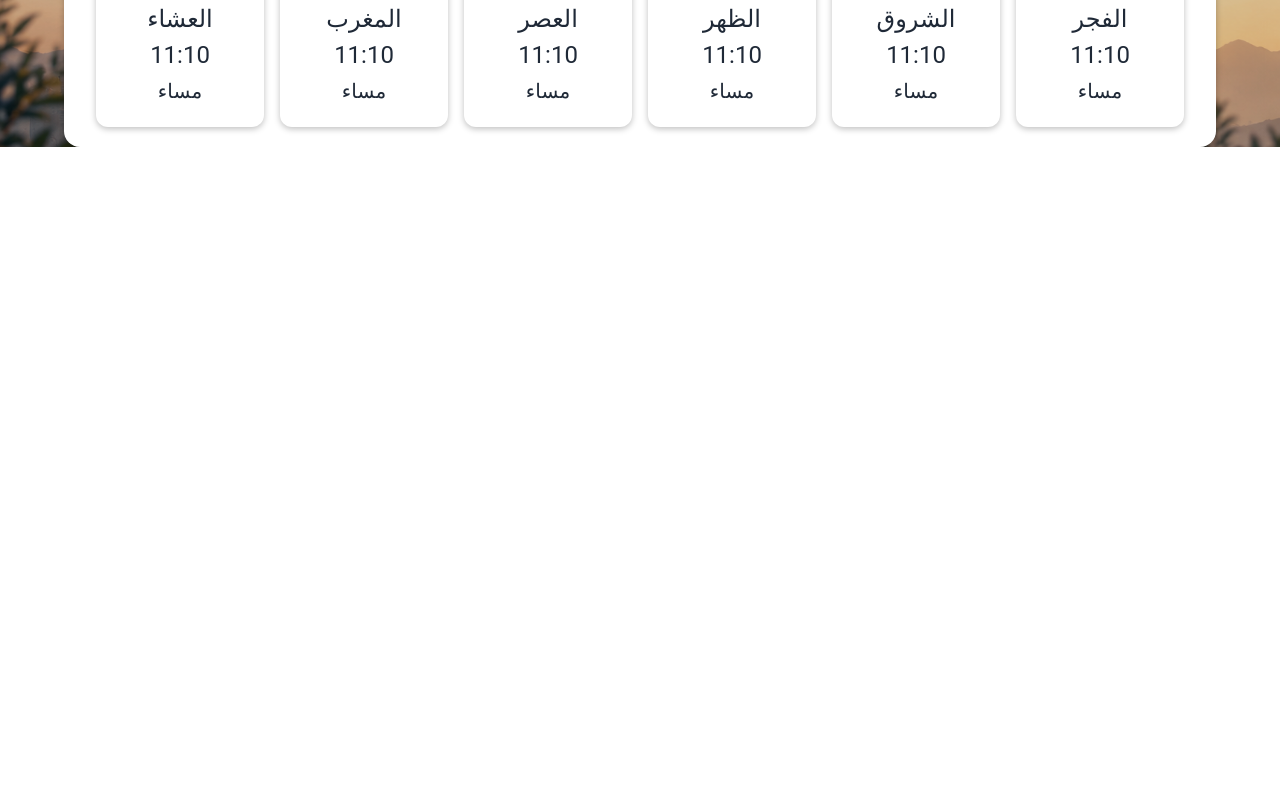
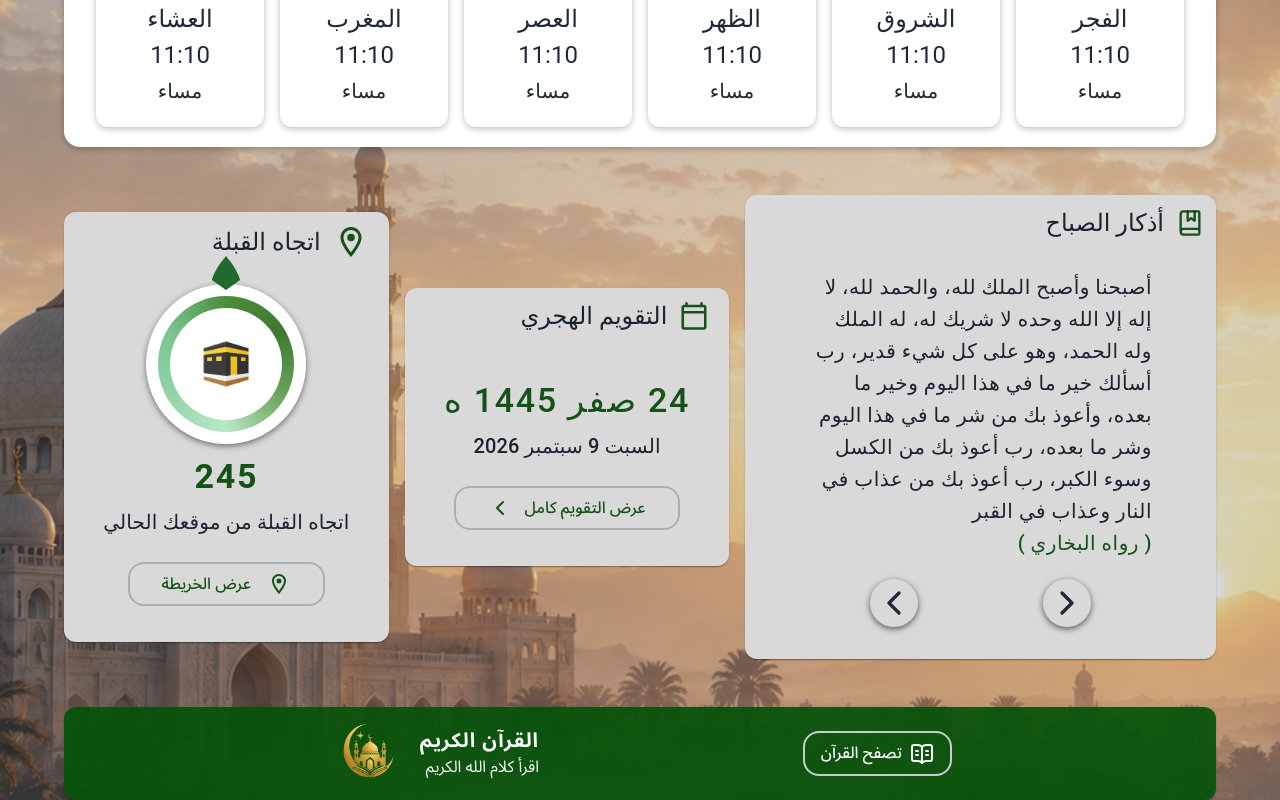
Before and after one commit to TahaAl-Qalyubiy/islamic-companion, a React (Vite) app: page / in a window 1280 px wide. Shown: the part 511-1311 px from the top of the page. Before the commit the page ends 800 px from the top, so only its background shows below. Built offline with nearby package versions, Linux system fonts and the light colour scheme.

Commit message:
Finish UI  Home Page

```diff
--- a/src/components/HeaderBar.jsx
+++ b/src/components/HeaderBar.jsx
@@ -60,7 +60,7 @@ export default function Header() {
 				</div>
 
 				{/* Desktop Navigation */}
-				<nav className="hidden items-center gap-2 lg:flex">
+				<nav className="hidden items-center  lg:flex">
 					{navLinks.map((item) => {
 						const Icon = item.icon;
 
--- /dev/null
+++ b/src/components/HeroSection .jsx
@@ -0,0 +1,126 @@
+import React from "react";
+import Grid from "@mui/material/Grid";
+import Paper from "@mui/material/Paper";
+import LocationOnOutlinedIcon from "@mui/icons-material/LocationOnOutlined";
+import Typography from "@mui/material/Typography";
+import CalendarTodayOutlinedIcon from "@mui/icons-material/CalendarTodayOutlined";
+import { BookMarked, ChevronRight, ChevronLeft } from "lucide-react";
+
+function HeroSection() {
+	return (
+		<Grid container spacing={2} className="py-12">
+			<Grid size={{ xs: 12, md: 5 }} className="my-auto">
+				<Paper className="text-center rounded-xl! py-3 bg-(--surface)! text-(--text)!">
+					<div className="flex gap-3 items-center px-3 ">
+						<BookMarked className="text-(--primary)" size={28} />
+						<Typography variant="h5">أذكار الصباح</Typography>
+					</div>
+					<div className="pt-8 px-16 text-start">
+						<Typography variant="h6" className=" tracking-wide!">
+							أصبحنا وأصبح الملك لله، والحمد لله، لا إله إلا الله وحده لا شريك
+							له، له الملك وله الحمد، وهو على كل شيء قدير، رب أسألك خير ما في
+							هذا اليوم وخير ما بعده، وأعوذ بك من شر ما في هذا اليوم وشر ما
+							بعده، رب أعوذ بك من الكسل وسوء الكبر، رب أعوذ بك من عذاب في النار
+							وعذاب في القبر
+						</Typography>
+						<Typography
+							variant="h6"
+							className="text-(--primary) tracking-wide!"
+						>
+							( رواه البخاري )
+						</Typography>
+					</div>
+					<div className="flex justify-evenly py-5">
+						<button className="cursor-pointer rounded-full p-1 shadow-[0_2px_6px_rgba(0,0,0,0.6)] z-10">
+							<ChevronRight size={40} />
+						</button>
+						<button className="cursor-pointer rounded-full p-1 shadow-[0_2px_6px_rgba(0,0,0,0.6)] z-10">
+							<ChevronLeft size={40} />
+						</button>
+					</div>
+				</Paper>
+			</Grid>
+			<Grid size={{ xs: 12, md: 3.5 }} className="my-auto">
+				<Paper className="text-center rounded-xl! py-3 bg-(--surface)! text-(--text)!">
+					<div className="flex gap-3 items-center px-5 ">
+						<CalendarTodayOutlinedIcon className="text-(--primary)! text-3xl!" />
+						<Typography variant="h5">التقويم الهجري </Typography>
+					</div>
+					<div>
+						<Typography
+							variant="h4"
+							className="text-(--primary) font-medium! tracking-wider! pt-12 pb-2"
+						>
+							24 صفر 1445 ه
+						</Typography>
+						<Typography variant="h6"> السبت 9 سبتمبر 2026</Typography>
+					</div>
+					<button className="cursor-pointer z-10 text-center  px-8 py-2 my-6 border-2 border-(--border) rounded-2xl text-(--primary)">
+						<span className="pl-3 font-medium"> عرض التقويم كامل</span>
+						<ChevronLeft className="inline" />
+					</button>
+				</Paper>
+			</Grid>
+			<Grid size={{ xs: 12, md: 3.5 }} className="my-auto">
+				<Paper className="text-center rounded-xl! py-3 bg-(--surface)! text-(--text)!">
+					<div className="flex gap-3 items-center px-5">
+						<LocationOnOutlinedIcon className="text-(--primary)! text-4xl!" />
+						<Typography variant="h5">اتجاه القبلة </Typography>
+					</div>
+					<div className="flex justify-around  lg:flex-col-reverse">
+						<div>
+							<div>
+								<Typography
+									variant="h4"
+									className="text-(--primary) font-bold! tracking-wider! pt-12 lg:pt-3 pb-2 text-end lg:text-center"
+								>
+									245
+								</Typography>
+								<Typography variant="h6">
+									اتجاه القبلة من موقعك الحالي
+								</Typography>
+							</div>
+							<button className="cursor-pointer z-20 text-center  px-8 py-2 my-6 border-2 border-(--border) rounded-2xl text-(--primary)">
+								<LocationOnOutlinedIcon />
+								<span className="pr-3 font-medium"> عرض الخريطة</span>
+							</button>
+						</div>
+						<div className="flex items-center justify-center bg-(--surface) pt-12 lg:pt-6">
+							<div className="relative w-40 h-40">
+								{/* White Outer Circle */}
+								<div className="absolute inset-0 rounded-full bg-(--surface) shadow-[0_2px_6px_rgba(0,0,0,0.5)]" />
+
+								{/* Gradient Ring */}
+								<div className="absolute inset-3 rounded-full bg-[conic-gradient(from_180deg,#b8e8c8,#93d4a8,#79c492,#4d8c3c,#3d7a2f,#6ca45b,#b8e8c8)]">
+									{/* Inner White Circle */}
+									<div className="absolute inset-3 rounded-full bg-(--surface)" />
+								</div>
+
+								{/* Top Pointer */}
+								<div className="absolute -top-7 left-1/2 -translate-x-1/2">
+									<svg
+										width="30"
+										height="34"
+										viewBox="0 0 40 48"
+										fill="#1F6B2D"
+									>
+										<path d="M20 0 C28 10 36 20 40 34 L20 48 L0 34 C4 20 12 10 20 0Z" />
+									</svg>
+								</div>
+
+								{/* Center Icon */}
+								<div className="absolute inset-0 flex items-center justify-center">
+									<div className="w-12 h-12">
+										<img src="/img/kaaba (1).png" alt="kaaba" />
+									</div>
+								</div>
+							</div>
+						</div>
+					</div>
+				</Paper>
+			</Grid>
+		</Grid>
+	);
+}
+
+export default HeroSection;
--- a/src/index.css
+++ b/src/index.css
@@ -11,7 +11,7 @@ body {
 	--primary: #055309eb;
 	--text: #1f2937;
 	--muted: #6b7280;
-	--border: #e5e7eb;
+	--border: #c7cdd8;
 }
 
 .dark {
--- a/src/pages/MainPage.jsx
+++ b/src/pages/MainPage.jsx
@@ -1,5 +1,6 @@
 import React from "react";
 import PrayerCard from "../components/PrayerCard";
+import HeroSection from "../components/HeroSection ";
 import Container from "@mui/material/Container";
 import Grid from "@mui/material/Grid";
 import Stack from "@mui/material/Stack";
@@ -8,6 +9,7 @@ import LocationOnOutlinedIcon from "@mui/icons-material/LocationOnOutlined";
 import Typography from "@mui/material/Typography";
 import CalendarTodayOutlinedIcon from "@mui/icons-material/CalendarTodayOutlined";
 import { prayers } from "../data/prayers";
+import { BookOpenText } from "lucide-react";
 
 function MainPage() {
 	return (
@@ -24,6 +26,7 @@ function MainPage() {
     before:inset-0
     before:bg-black/15
 	before:content-['']
+	before:pointer-events-none
 
 "
 		>
@@ -85,6 +88,29 @@ function MainPage() {
 						</Grid>
 					))}
 				</Grid>
+
+				<HeroSection />
+				<Paper
+					className="flex justify-evenly flex-col-reverse sm:flex-row pt-6 sm:pt-0 items-center rounded-xl! bg-(--primary)! text-gray-50! relative
+	before:absolute
+    before:inset-0 before:bg-black/0"
+				>
+					<button className="cursor-pointer z-20 text-center  px-4 py-2 my-6 border-2 border-(--border) rounded-2xl">
+						<BookOpenText className="inline" />
+						<span className="pr-1 font-medium"> تصفح القرآن</span>
+					</button>
+					<div className="flex items-center gap-3">
+						<div>
+							<h1 className="text-xl font-bold tracking-wider text-end">
+								القرآن الكريم
+							</h1>
+							<p className="text-md -tracking-widestr">اقرأ كلام الله الكريم</p>
+						</div>
+						<div className="flex h-20 w-20 items-center justify-center">
+							<img src="/img/logo2.jpg" alt="logo" className=" pt-3" />
+						</div>
+					</div>
+				</Paper>
 			</Container>
 		</div>
 	);
```
Also changed, not shown: public/img/logo2.jpg (added).
